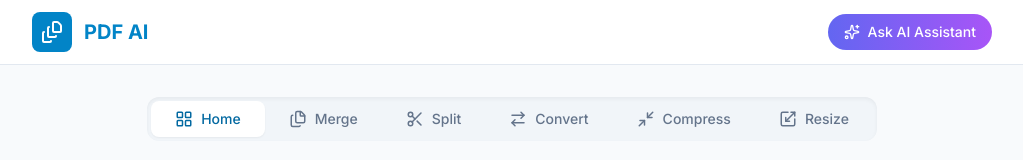
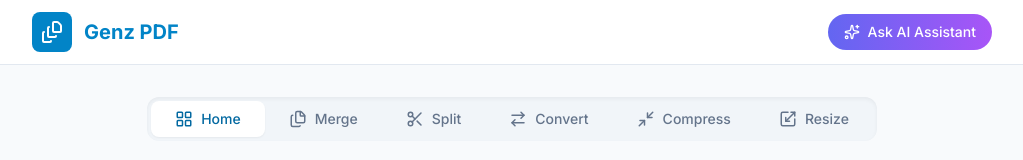
Before and after one commit to pintubhai440/pdf_tool, a React (Vite) app: page / in a window 1280 px wide. Shown: the top 160 px of the page, without its empty margins (128-1151 px from the left). Built offline with nearby package versions, Linux system fonts and the light colour scheme.

Commit message:
Update App.tsx

```diff
--- a/App.tsx
+++ b/App.tsx
@@ -128,11 +128,11 @@ function App() {
               <FileStack size={24} />
             </div>
             <h1 className="text-xl font-bold bg-clip-text text-transparent bg-gradient-to-r from-primary-600 to-indigo-600 hidden xs:block">
-              PDF Fusion AI
+              Genz PDF
             </h1>
             {/* Mobile Title (Short) */}
             <h1 className="text-xl font-bold text-primary-600 xs:hidden">
-              PDF AI
+              Genz PDF
             </h1>
           </div>
 
```
